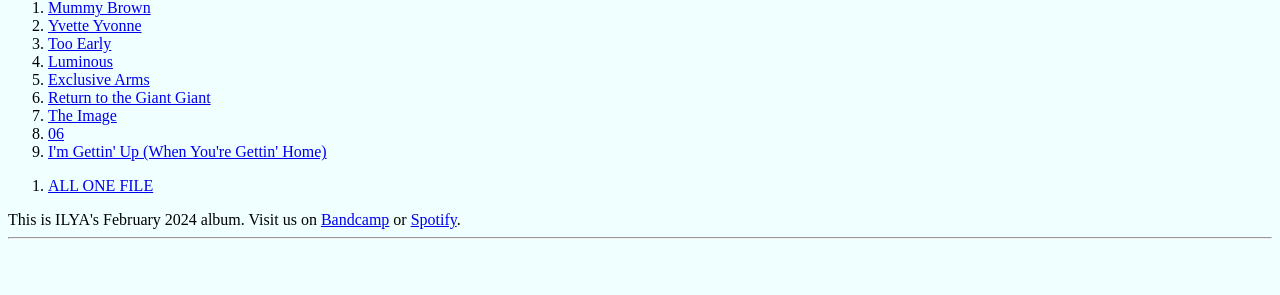
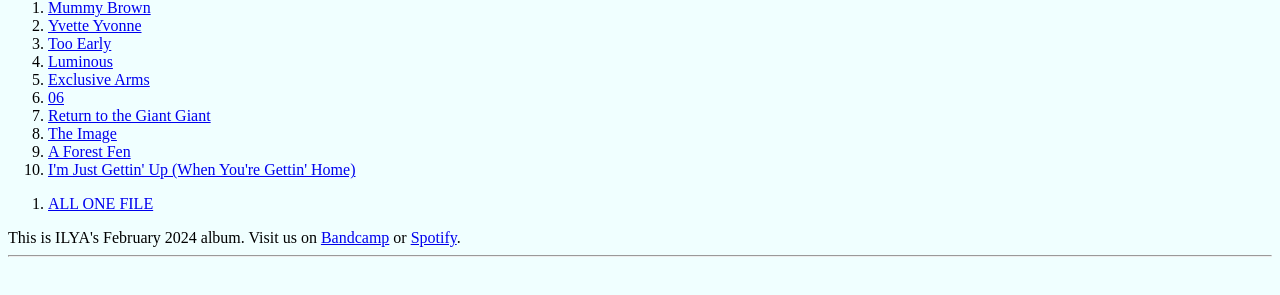
Before and after one commit to withoutairs/withoutairs.github.io, a plain HTML site: page 2024.html in a window 1280 px wide. Shown: the part 389-684 px from the top of the page. Drawn offline with Linux system fonts and the light colour scheme; a web font is replaced by a local one.

Commit message:
06 now Owen song and in a better key Giant tweaks Forest Fen new YY mix

```diff
--- a/2024.html
+++ b/2024.html
@@ -56,10 +56,11 @@ ol,span{
         <li><a href="2024/03 - I Love You Alien - Too Early.mp3">Too Early</a>
         <li><a href="2024/04 - I Love You Alien - Luminous.mp3">Luminous</a>
         <li><a href="2024/05 - I Love You Alien - Exclusive Arms.mp3">Exclusive Arms</a>
-        <li><a href="2024/06 - I Love You Alien - Return to the Giant Giant.mp3">Return to the Giant Giant</a>
-        <li><a href="2024/07 - I Love You Alien - The Image.mp3">The Image</a>
-        <li><a href="2024/08 - I Love You Alien - 2024-02-08 I Love You Alien.mp3">06</a>
-        <li><a href="2024/09 - I Love You Alien - I'm Gettin' Up (When You're Gettin' Home).mp3">I'm Gettin' Up (When You're Gettin' Home)</a>
+                <li><a href="2024/06 - I Love You Alien - 06.mp3">06</a>
+                        <li><a href="2024/07 - I Love You Alien - Return to the Giant Giant.mp3">Return to the Giant Giant</a>
+        <li><a href="2024/08 - I Love You Alien - The Image.mp3">The Image</a>
+        <li><a href="2024/09 - I Love You Alien - A Forest Fen.mp3">A Forest Fen</a>
+                <li><a href="2024/10 - I Love You Alien - I'm Gettin' Up (When You're Gettin' Home).mp3">I'm Just Gettin' Up (When You're Gettin' Home)</a>
 
 </ol>
 <ol>                <li><a href="2024/RPM 2024.mp3">ALL ONE FILE</a>
```
Also changed, not shown: o.txt (added), 9 other files.
